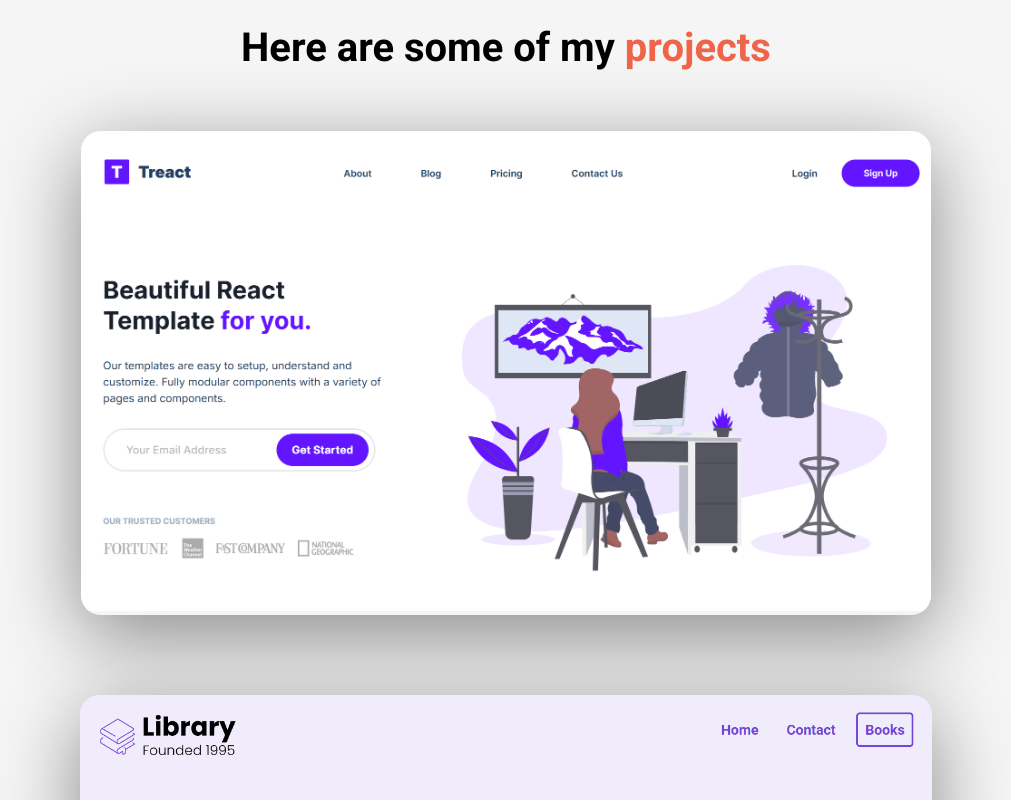
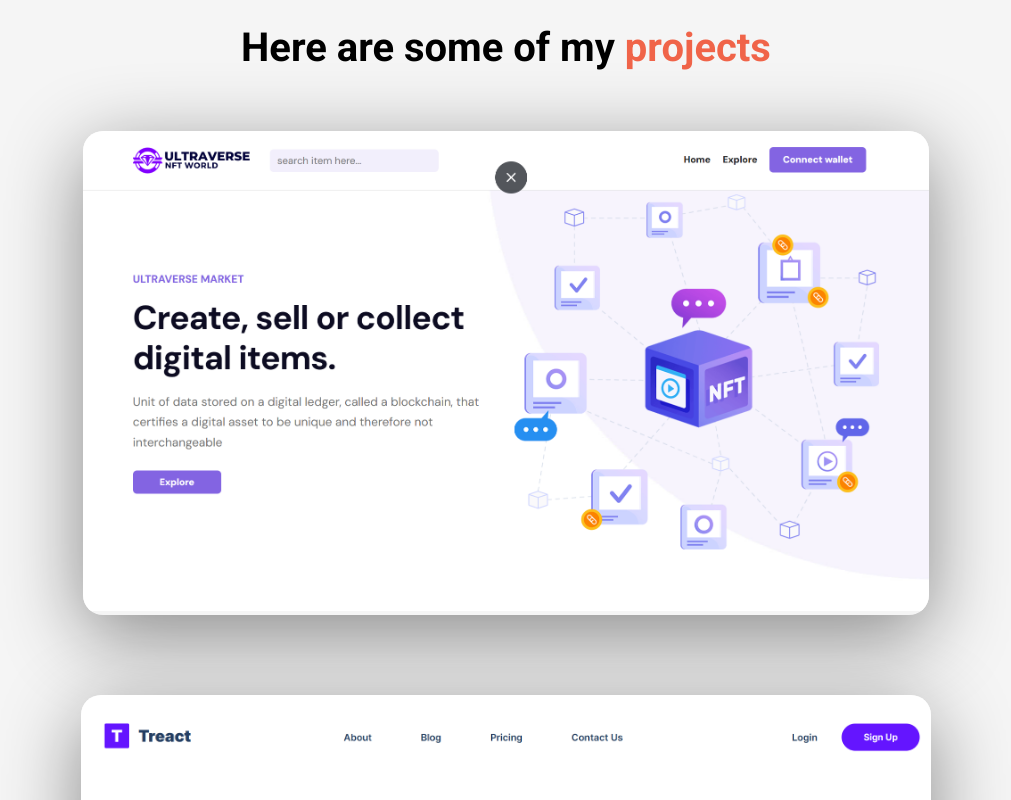
Before and after one commit to jeddelich/next-portfolio, a Next.js app: page / in a window 1280 px wide. Shown: the part 880-1680 px from the top of the page, without its empty margins (134-1145 px from the left). Built offline with nearby package versions, Linux system fonts and the light colour scheme; some icons are missing.

Commit message:
feat: add NFT Marketplace project

```diff
--- a/data/projects.ts
+++ b/data/projects.ts
@@ -1,6 +1,24 @@
 import { Project } from "@/types/project";
 
 const projects: Project[] = [
+    {
+    img: {
+      src: "/nft-marketplace.png",
+      alt: "NFT Marketplace",
+    },
+    title: "NFT Marketplace",
+    subtitle: "React, JavaScript, HTML, CSS",
+    description:
+      "Working on 8+ branches, my pull requests feature api integration, dynamic routes and data, and a sleek design. This project demonstrates my ability to create a responsive and user-friendly interface with carousels, countdown timers, and skeleton loading states. The marketplace allows users to not only checkout individual profiles and NFTs, but explore with a sort function, providing a seamless browsing experience. (This was a fork utilizing some basic HTML and CSS starter code provided by hannamitri on GitHub)",
+    githubLink: {
+      href: "https://github.com/jeddelich/jed-nft-marketplace",
+      text: "GitHub Repo",
+    },
+    vercelLink: {
+      href: "https://jed-internship-jed-delichs-projects.vercel.app/",
+      text: "Live Demo",
+    },
+  },
   {
     img: {
       src: "/treact-react-website-ss.png",
```
Also changed, not shown: public/nft-marketplace.png (added).
